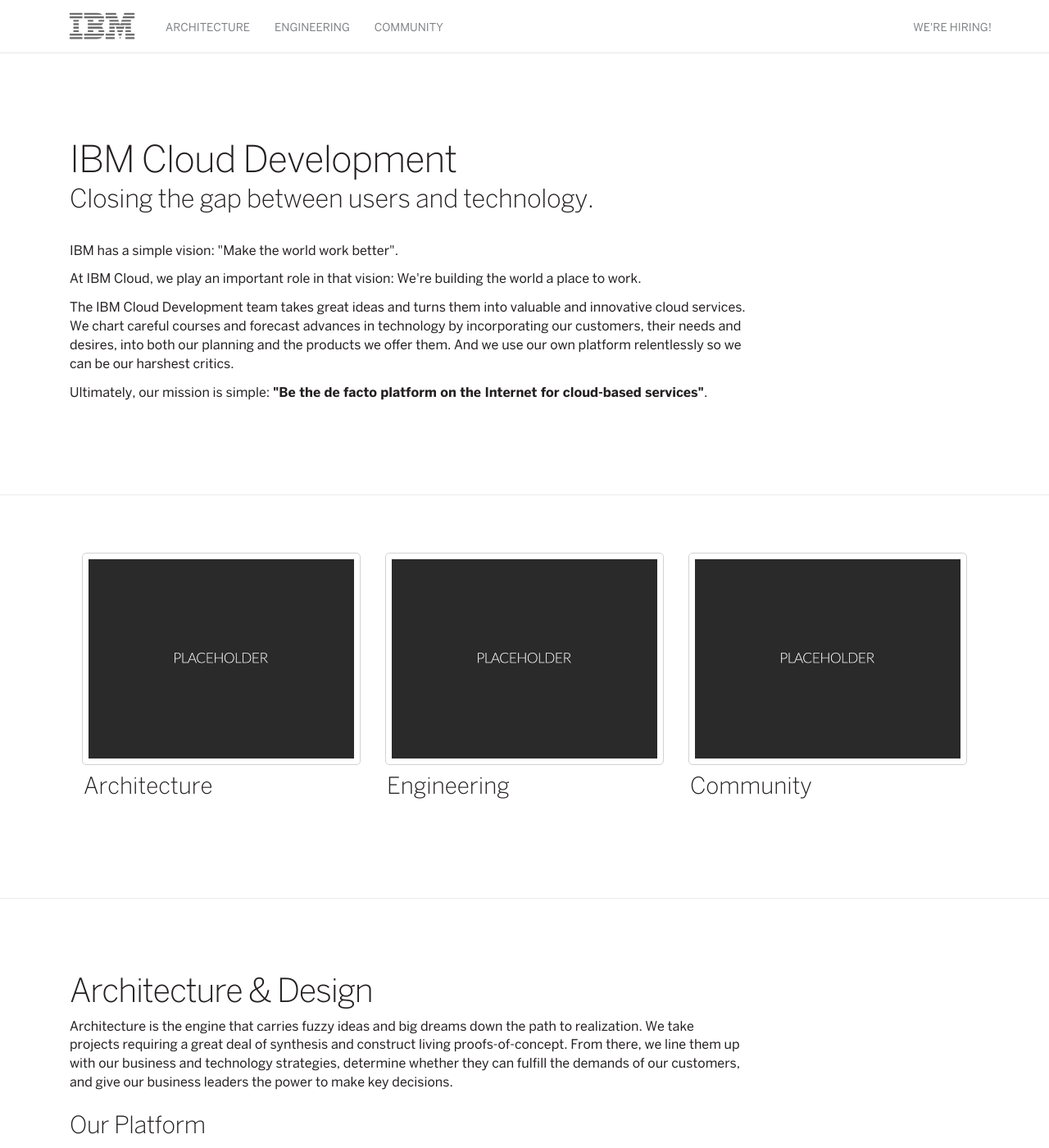
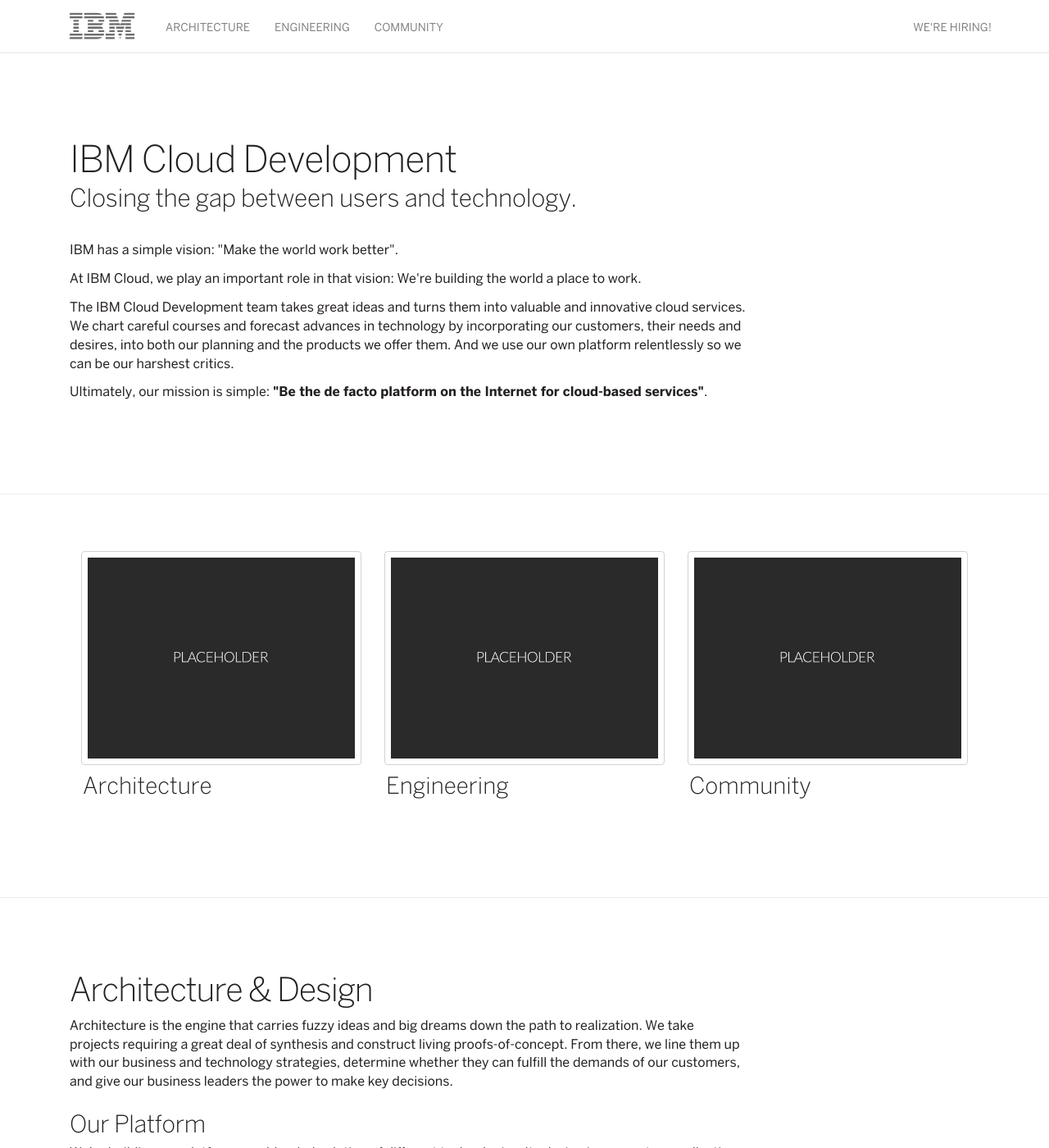
Before and after one commit to caleorourke/blue, a Jekyll site: the page built from index.html, in a window 1280 px wide and 1400 px high. Shown: the whole window at 82% size. Built offline with Jekyll 4.4.1, drawn with Linux system fonts in a browser that asks for light colours.

Commit message:
update design elements

```diff
--- a/assets/css/main.css
+++ b/assets/css/main.css
@@ -52,13 +52,12 @@
 }
 
 a {
-  color: #117dbb;
+  color: #298fce;
 }
 
 a:hover,
-a:focus,
-a:active {
-  color: #117dbb;
+a:focus {
+  color: #298fce;
   text-decoration: underline;
 }
 
@@ -72,7 +71,7 @@
   height: auto;
   padding: 7px;
   border: 1px solid #d1d3d4;
-  border-radius: 5px;
+  border-radius: 4px;
 }
 
 .borderless > img {
@@ -124,14 +123,14 @@
   margin-bottom: 5px;
   font-size: 45px;
   font-weight: 300;
-  line-height: 1.1;
+  line-height: 1.1111;
   letter-spacing: -.02em;
 }
 
 .hero .tagline {
-  font-size: 31px;
+  font-size: 30px;
   font-weight: 300;
-  line-height: 1.1;
+  line-height: 1.1111;
   letter-spacing: -.01em;
   margin-top: 0;
   margin-bottom: 35px;
@@ -163,7 +162,7 @@
 }
 
 .panel-box {
-  padding: 16px;
+  padding: 15px;
 }
 
 .panel-box .panel-title {
@@ -178,6 +177,6 @@
 }
 
 .panel-box .panel-teaser > * {
-  border-radius: 3px;
+  border-radius: 4px;
   text-decoration: none;
 }
```
